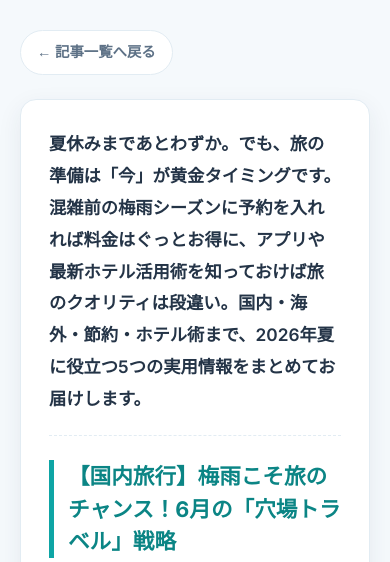
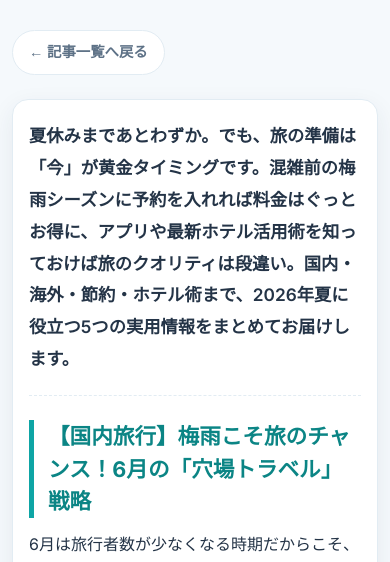
Before and after one commit to jadbac2310-eng/travel-hotel-tips-blog, a website: page posts/2026-06-14.html in a window 390 px wide. Shown: the part 282-844 px from the top of the page. Drawn offline with Linux system fonts and the light colour scheme; a web font is replaced by a local one.

Commit message:
Use more horizontal width on the article page (mobile)
- Reduce nested padding on mobile so the body text isn't squeezed
- Trim container/.post/.summary padding under 600px

Co-Authored-By: Claude Opus 4.8 <noreply@anthropic.com>

```diff
--- a/style.css
+++ b/style.css
@@ -337,14 +337,15 @@ a:hover {
   .hero-image {
     max-height: 280px;
   }
-  .tip-card {
-    flex-direction: column;
-    gap: 12px;
-    padding: 20px;
+  /* スマホでは余白を詰めて本文の横幅を広く使う */
+  .container {
+    padding-left: 12px;
+    padding-right: 12px;
   }
-  .tip-number {
-    width: 44px;
-    height: 44px;
-    font-size: 1.25rem;
+  .post {
+    padding: 20px 16px 4px;
+  }
+  .summary {
+    padding: 18px 16px;
   }
 }
```
